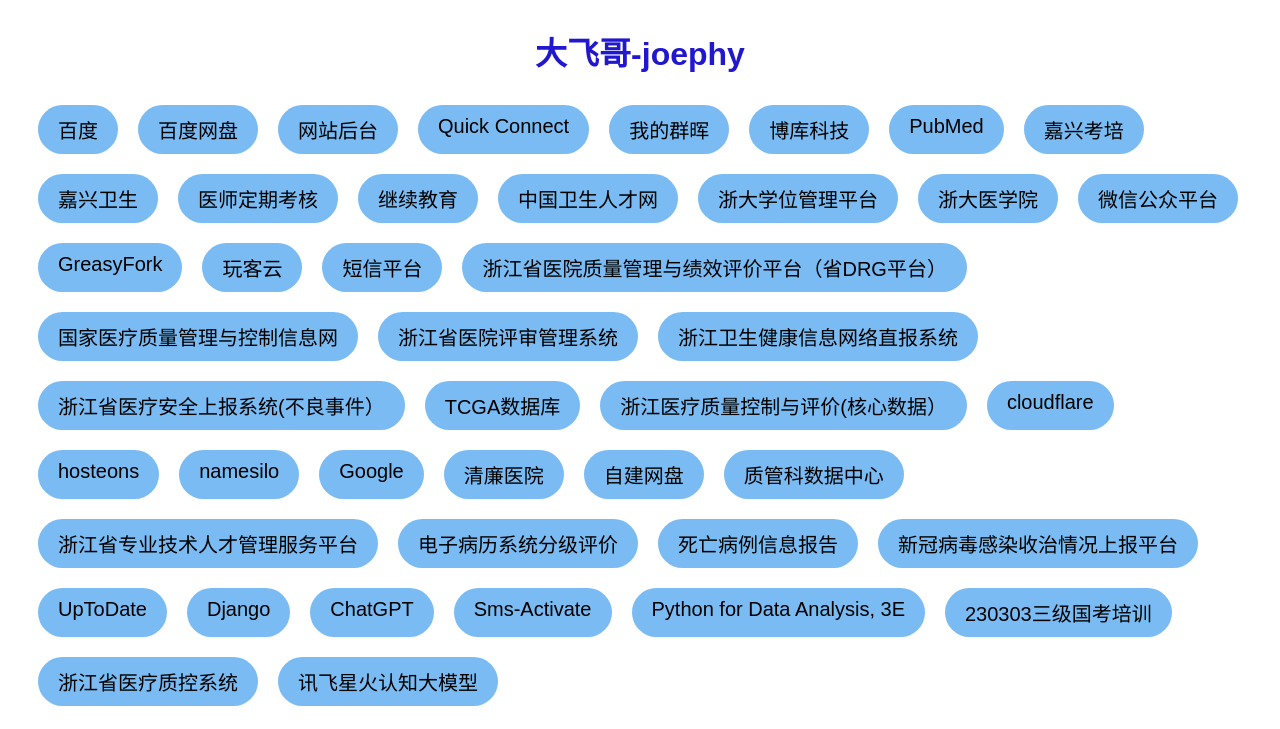
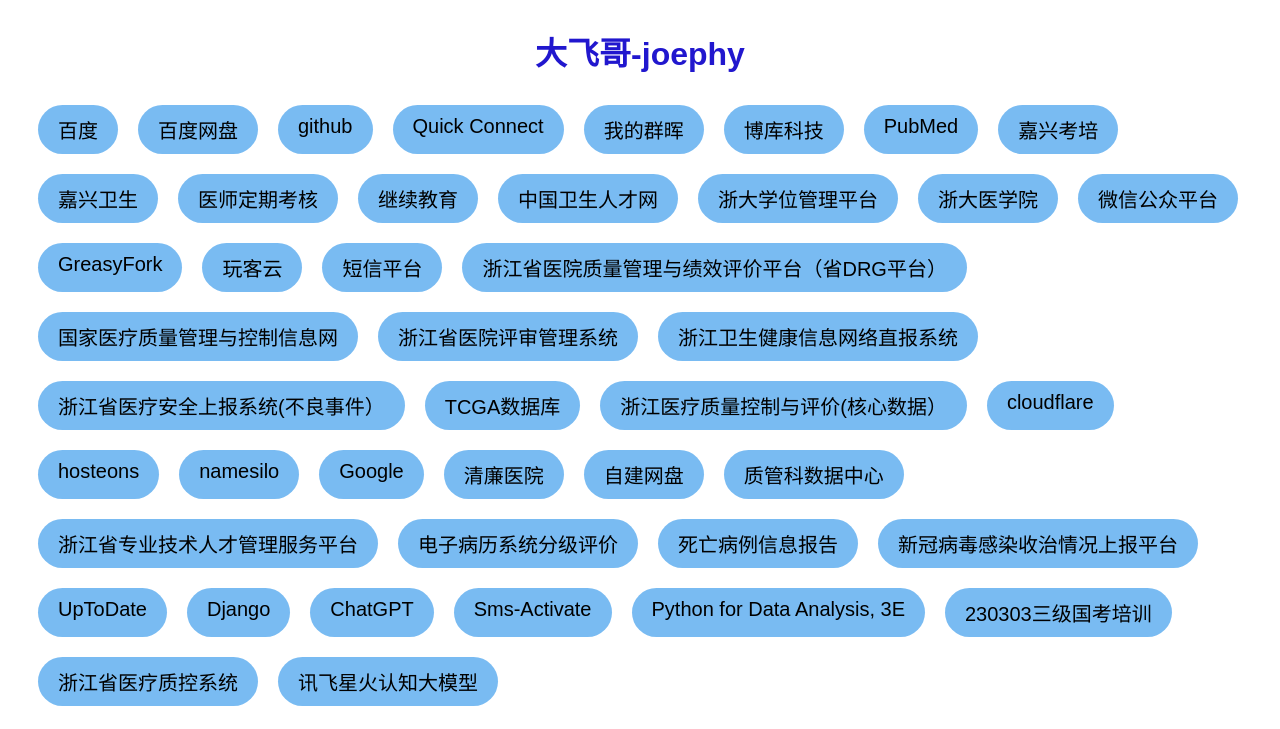
Before and after one commit to shijifei1987/joephy, a plain HTML site: page index.html in a window 1280 px wide. Shown: the top 729 px of the page. Drawn offline with Linux system fonts and the light colour scheme.

Commit message:
index.html

```diff
--- a/index.html
+++ b/index.html
@@ -36,7 +36,7 @@
         <div class="container">
         <a href="https://www.baidu.com/">百度</a>
         <a href="https://pan.baidu.com/">百度网盘</a>
-        <a href="http://106.14.240.222:8888/joephy">网站后台</a>
+        <a href="http://106.14.240.222:8888/joephy">github</a>
         <a href="https://www.quickconnect.to/">Quick Connect</a>
         <a href="https://y43n364120.oicp.vip/">我的群晖</a>
         <a href="http://www.medbooks.com.cn/#/ssoLogin">博库科技</a>
```
